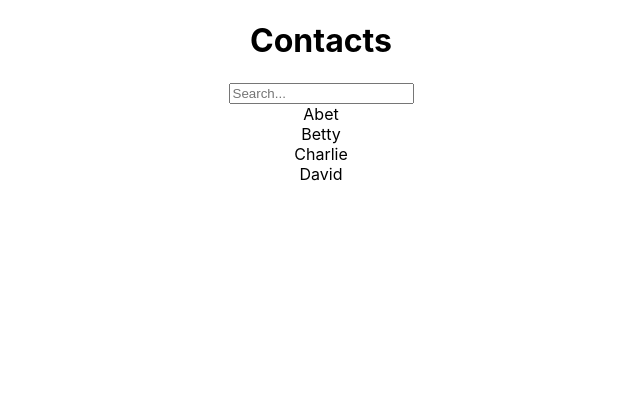
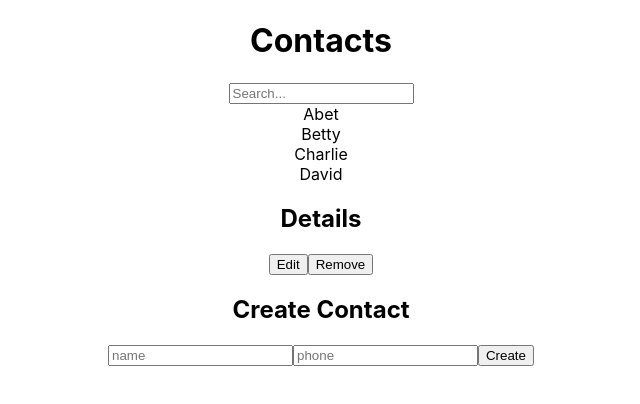
Before and after one commit to seungm2n/Contact_Project, a React (Create React App) app: page /contact in a window 1280 px wide. Shown: the top 404 px of the page, without its empty margins (319-959 px from the left). Built offline with nearby package versions, Linux system fonts and the light colour scheme.

Commit message:
라이브러리 추가 및 연락처 수정 추가

```diff
--- a/package.json
+++ b/package.json
@@ -6,7 +6,10 @@
     "@testing-library/jest-dom": "^5.16.5",
     "@testing-library/react": "^13.4.0",
     "@testing-library/user-event": "^13.5.0",
+    "babel": "^6.23.0",
+    "prop-types": "^15.8.1",
     "react": "^18.2.0",
+    "react-addons-update": "^15.6.3",
     "react-dom": "^18.2.0",
     "react-scripts": "5.0.1",
     "web-vitals": "^2.1.4"
--- a/public/index.html
+++ b/public/index.html
@@ -9,7 +9,6 @@
       name="description"
       content="Web site created using create-react-app"
     />
-    <link rel="apple-touch-icon" href="%PUBLIC_URL%/logo192.png" />
     <!--
       manifest.json provides metadata used when your web app is installed on a
       user's mobile device or desktop. See https://developers.google.com/web/fundamentals/web-app-manifest/
--- a/src/App.js
+++ b/src/App.js
@@ -10,7 +10,6 @@
       <div className="App">
         <Contact />
       </div>
-
     );
   }
 }
--- a/src/components/Contact.js
+++ b/src/components/Contact.js
@@ -1,7 +1,10 @@
 /* eslint-disable eqeqeq */
 import React, { Component } from 'react';
 import ContactInfo from './ContactInfo';
+import update from 'react-addons-update';
 import ContactDetail from './ContactDetail';
+import ContactCreate from './ContactCreate';
+
 
 export default class Contact extends Component{
 
@@ -26,6 +29,10 @@
         };
         this.handleChange = this.handleChange.bind(this);
         this.handleClick = this.handleClick.bind(this);
+
+        this.handleCreate = this.handleCreate.bind(this);
+        this.handleRemove = this.handleRemove.bind(this);
+        this.handleEdit = this.handleEdit.bind(this);
       }
 
       handleChange(e){
@@ -40,6 +47,37 @@
         });
 
         console.log(key, 'is selected');
+      }
+
+      handleCreate(contact) {
+        this.setState({
+          contactData: update(this.state.contactData, { $push: [contact]})
+        });
+      }
+
+      handleRemove() {
+        if(this.state.selectedKey < 0 ) {
+          return;
+        }
+        this.setState({
+          contactData: update(this.state.contactData,
+                { $splice: [[this.state.selectedKey]]}
+          ),
+          selectedKey: -1
+        });
+      }
+
+      handleEdit(name, phone) {
+        this.setState({
+          contactData: update(this.state.contactData,
+              {
+                [this.state.selectedKey] : {
+                  name: { $set: name},
+                  phone: { $set: phone}
+                }
+              }
+            )
+        });
       }
 
     render(){
@@ -73,6 +111,11 @@
                 <ContactDetail
                   isSelected={this.state.selectedKey != -1}
                   contact={this.state.contactData[this.state.selectedKey]}
+                  onRemove={this.handleRemove}
+                  onEdit={this.handleEdit}
+                />
+                <ContactCreate
+                  onCreate = {this.handleCreate}
                 />
             </div>
         );
--- /dev/null
+++ b/src/components/ContactCreate.js
@@ -0,0 +1,67 @@
+import React, {Component} from 'react';
+import PropTypes from 'prop-types';
+
+export default class ContactCreate extends Component {
+    constructor(props) {
+        super(props);
+        this.state = {
+            name: '',
+            phone: ''
+        };
+        this.handleChange = this.handleChange.bind(this);
+        this.handleClick = this.handleClick.bind(this);
+    }
+
+    handleChange(e) {
+        let nextState = {};
+        nextState[e.target.name] = e.target.value;
+        this.setState(nextState)
+    }
+
+    handleClick() {
+        const contact = {
+            name: this.state.name,
+            phone: this.state.phone
+        };
+
+        this.props.onCreate(contact);
+
+        this.setState({
+            name: '',
+            phone: ''
+        });
+    }
+
+    render() {
+        return (
+            <div>
+                <h2>Create Contact</h2>
+                <p>
+                    <input
+                        type='text'
+                        name='name'
+                        placeholder='name'
+                        value={this.state.name}
+                        onChange={this.handleChange}
+                    />
+                    <input
+                        type='text'
+                        name='phone'
+                        placeholder='phone'
+                        value={this.state.phone}
+                        onChange={this.handleChange}
+                    />
+                    <button onClick={this.handleClick}>Create</button>
+                </p>
+            </div>
+        );
+    }
+}
+
+ContactCreate.propTypes = {
+    onCreate: PropTypes.func
+};
+
+ContactCreate.defaulProps = {
+    onCreate: () => { console.error('onCreate not defined'); }
+}
--- a/src/components/ContactDetail.js
+++ b/src/components/ContactDetail.js
@@ -1,20 +1,90 @@
 import React, {Component} from 'react';
+import { PropTypes } from 'prop-types';
 
 export default class ContactDetail extends Component{
+    constructor(props) {
+        super(props);
+
+        this.state = {
+            isEdit: false,
+            name: '',
+            phone: ''
+        };
+
+        this.handleToggle = this.handleToggle.bind(this);
+        this.handleChange = this.handleChange.bind(this);
+        this.handleEdit = this.handleEdit.bind(this);
+    }
+
+    handleToggle() {
+        if(!this.state.isEdit) {
+            this.setState({
+                name: this.props.contact.name,
+                phone: this.props.contact.phone
+            });
+        } else {
+            this.handleEdit();
+        }
+        this.setState({
+            isEdit: !this.state.isEdit
+        });
+    }
+
+    handleChange(e) {
+        let nextState = {};
+        nextState[e.target.name] = e.target.value;
+        this.setState(nextState)
+    }
+
+    handleEdit() {
+        this.props.onEdit(this.state.name, this.state.phone);
+    }
+
     render() {
-
         const details = (
             <div>
                 <p>이름 : {this.props.contact.name}</p>
                 <p>전화번호 : {this.props.contact.phone}</p>
             </div>
         );
+
+        const edit = (
+                <div>
+                <p>
+                    <input
+                        type='text'
+                        name='name'
+                        placeholder='name'
+                        value={this.state.name}
+                        onChange={this.handleChange}
+                    />
+                </p>
+                <p>
+                    <input
+                        type='text'
+                        name='phone'
+                        placeholder='phone'
+                        value={this.state.phone}
+                        onChange={this.handleChange}
+                    />
+                </p>
+            </div>
+        )
+
+        const view = this.state.isEdit ? edit : details;
+
         const blank = (<div></div>);
 
         return(
             <div>
-                <h2>{this.props.isSelected ? '상세정보' : blank}</h2>
-                {this.props.isSelected ? details : blank}
+                <h2>Details</h2>
+                {this.props.isSelected ? view : blank}
+                <p>
+                    <button onClick={this.handleToggle}>
+                        {this.state.isEdit ? 'OK' : 'Edit'}
+                    </button>
+                    <button onClick={this.props.onRemove}>Remove</button>
+                </p>
             </div>
         );
     }
@@ -24,5 +94,13 @@
     contact: {
         name: '',
         phone: ''
-    }
+    },
+onRemove: () => {console.erroe('onRemove not defined'); } ,
+onEdit: () => {console.erroe('onEdit not defined'); }
 };
+
+ContactDetail.propTypes = {
+    contact: PropTypes.object,
+    onRemove: PropTypes.func,
+    onEdit: PropTypes.func
+}
```
Also changed, not shown: 1 other file (tests, documents, lock files or other folders).
